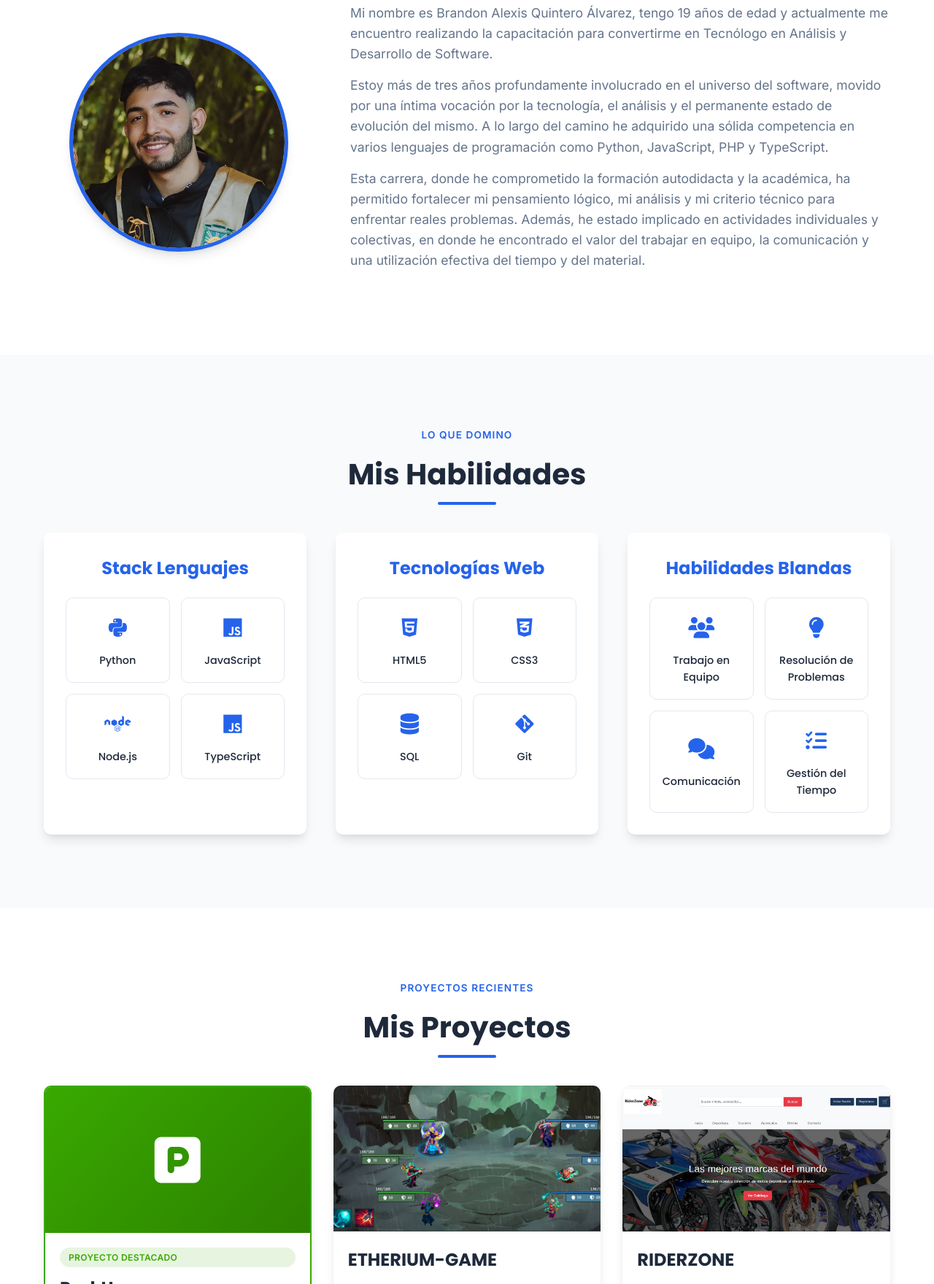
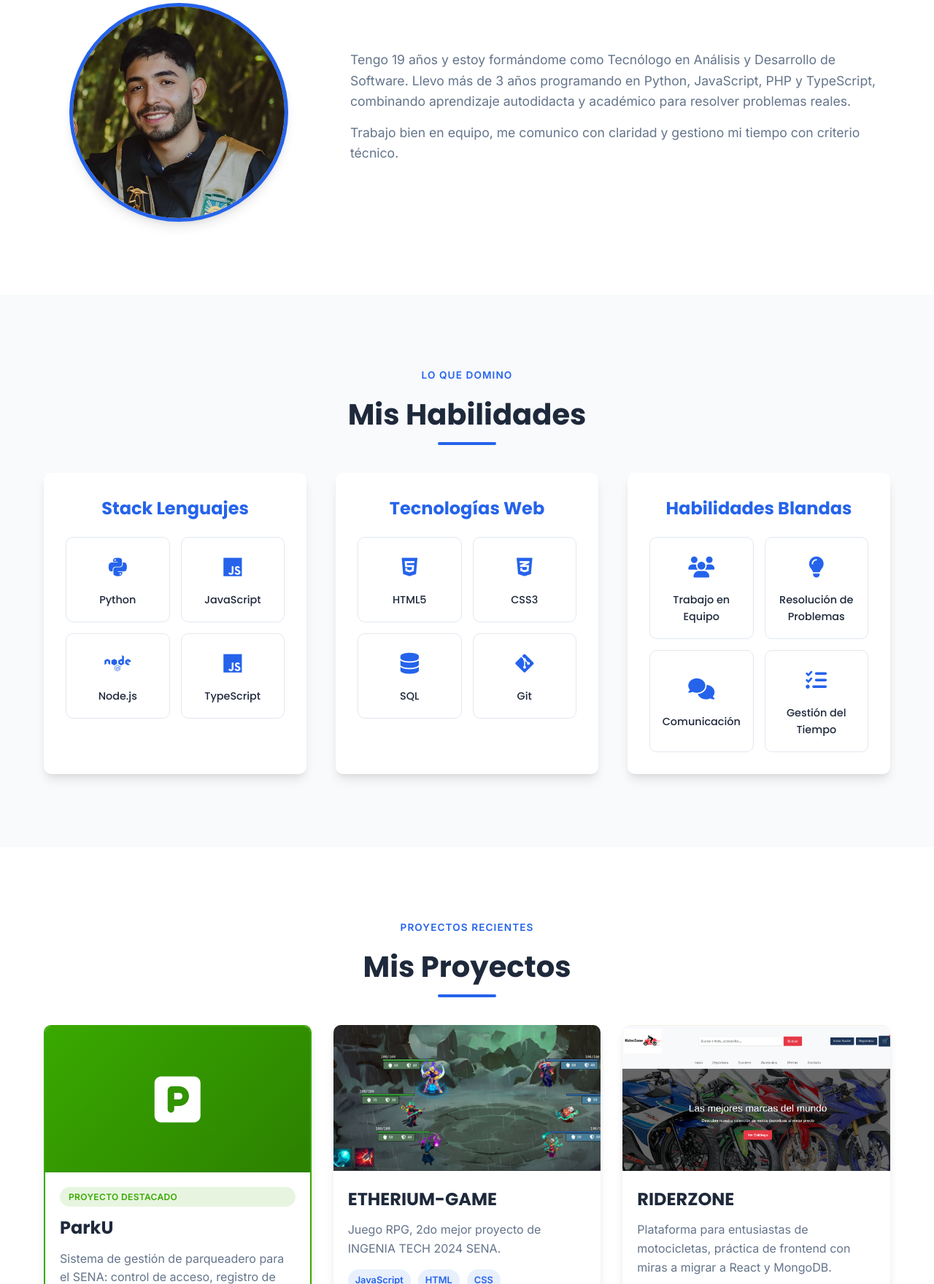
Before and after one commit to BrandonAlexisDev22/Portafolio, a plain HTML site: page index.html in a window 1280 px wide. Shown: the part 1040-2800 px from the top of the page at 73% size. Drawn offline with Linux system fonts and the light colour scheme.

Commit message:
feat: quitando texto

```diff
--- a/index.html
+++ b/index.html
@@ -77,12 +77,9 @@
                     </div>
                 </div>
                 <div class="about-text">
-                    <p>Mi nombre es Brandon Alexis Quintero Álvarez, tengo 19 años de edad y actualmente me encuentro realizando la capacitación para convertirme en Tecnólogo en Análisis y Desarrollo de Software.</p>
+                    <p>Tengo 19 años y estoy formándome como Tecnólogo en Análisis y Desarrollo de Software. Llevo más de 3 años programando en Python, JavaScript, PHP y TypeScript, combinando aprendizaje autodidacta y académico para resolver problemas reales.</p>
 
-                    <p>Estoy más de tres años profundamente involucrado en el universo del software, movido por una íntima vocación por la tecnología, el análisis y el permanente estado de evolución del mismo. A lo largo del camino he adquirido una sólida competencia en varios lenguajes de programación como Python, JavaScript, PHP y TypeScript.</p>
-
-                    <p>Esta carrera, donde he comprometido la formación autodidacta y la académica, ha permitido fortalecer mi pensamiento lógico, mi análisis y mi criterio técnico para enfrentar reales problemas. Además, he estado implicado en actividades individuales y colectivas, en donde he encontrado el valor del trabajar en equipo, la comunicación y una utilización efectiva del tiempo y del material.</p>
-
+                    <p>Trabajo bien en equipo, me comunico con claridad y gestiono mi tiempo con criterio técnico.</p>
                 </div>
             </div>
         </div>
@@ -174,7 +171,7 @@
                     <div class="project-info">
                         <span class="project-badge">Proyecto destacado</span>
                         <h3>ParkU</h3>
-                        <p>Sistema de gestión de parqueadero desarrollado para el SENA: control de acceso, registro de vehículos y administración de espacios en tiempo real, con backend propio y autenticación.</p>
+                        <p>Sistema de gestión de parqueadero para el SENA: control de acceso, registro de vehículos y espacios en tiempo real.</p>
                         <div class="project-tags">
                             <span>React</span>
                             <span>Vite</span>
@@ -194,7 +191,7 @@
                     </div>
                     <div class="project-info">
                         <h3>ETHERIUM-GAME</h3>
-                        <p>Un juego RPG desarollado como proyecto final de la mediatecnica de bachillerato quedando como el 2do mejor proyecto de INGENIA TECH 2024 SENA</p>
+                        <p>Juego RPG, 2do mejor proyecto de INGENIA TECH 2024 SENA.</p>
                         <div class="project-tags">
                             <span>JavaScript</span>
                             <span>HTML</span>
@@ -213,7 +210,7 @@
                     </div>
                     <div class="project-info">
                         <h3>RIDERZONE</h3>
-                        <p>Plataforma para entusiastas de motocicletas, proyecto dedicado solamente a la practica completa del frontend. para en el futuro poder migrar el proyecto a React Js y MongoDB.</p>
+                        <p>Plataforma para entusiastas de motocicletas, práctica de frontend con miras a migrar a React y MongoDB.</p>
                         <div class="project-tags">
                             <span>HTML</span>
                             <span>CSS</span>
```
